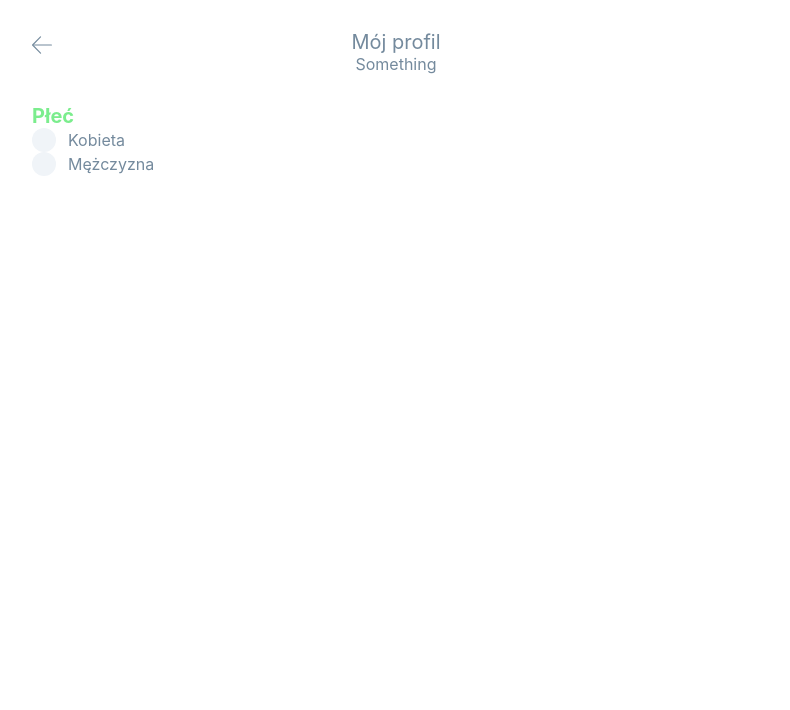
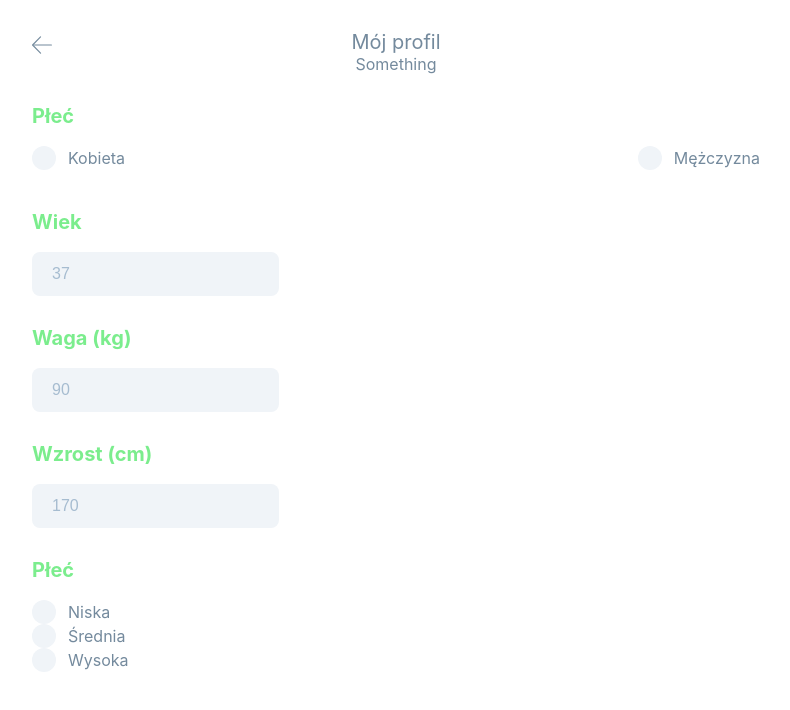
Before and after one commit to KrzysztofBartkiewicz/count-calories-app, a React (Create React App) app: page / in a window 1280 px wide. Shown: the top 710 px of the page, without its empty margins (244-1034 px from the left). Built offline with nearby package versions, Linux system fonts and the light colour scheme; a web font is replaced by a local one.

Commit message:
feat: add custom text input component & pd page styles

```diff
--- /dev/null
+++ b/src/components/custom-text-input/CustomTextInput.jsx
@@ -0,0 +1,11 @@
+import React from 'react';
+
+import './customTextInput.scss';
+
+const customTextInput = ({ type, value }) => {
+  return(
+    <input className="custom-text-input" type={type} value={value} />
+  )
+}
+
+export default customTextInput;
--- /dev/null
+++ b/src/components/custom-text-input/customTextInput.scss
@@ -0,0 +1,8 @@
+.custom-text-input {
+  padding: 1.3rem 2rem;
+  background-color: var(--secondary-color);
+  color: var(--quaternary-color);
+  border: none;
+  border-radius: .8rem;
+  font-size: 1.6rem;
+}
--- a/src/index.scss
+++ b/src/index.scss
@@ -29,5 +29,6 @@ code {
   --primary-color: #7BED8D;
   --secondary-color: #F0F4F8;
   --tertiary-color: #748A9D;
+  --quaternary-color: #A6BCD0;
   --background-color: #fff;
 }
--- a/src/pages/personal-data/PersonalData.jsx
+++ b/src/pages/personal-data/PersonalData.jsx
@@ -2,6 +2,7 @@ import React, { Component, Fragment } from 'react';
 import CustomCheckbox from '../../components/custom-checkbox/CustomCheckbox';
 import Heading from '../../components/custom-heading/Heading';
 import Header from '../../components/header/Header';
+import CustomTextInput from '../../components/custom-text-input/CustomTextInput';
 
 import './personalData.scss';
 
@@ -9,16 +10,48 @@ class PersonalData extends Component {
   render() {
     return (
       <Fragment>
-        <Header mainText={'Mój profil'} subText={'Something'} goBack/>
+        <Header mainText={'Mój profil'} subText={'Something'} goBack />
         <form className="personal-data">
-          <section className="gender">
-            <Heading>Płeć</Heading>
-            <div className="gender__selection">
+          <section className="pd-section">
+            <Heading>{'Płeć'}</Heading>
+            <div className="pd-section__inner pd-section__inner--gender">
               <CustomCheckbox id="female" type="radio" name="gender">
                 {'Kobieta'}
               </CustomCheckbox>
               <CustomCheckbox id="male" type="radio" name="gender">
                 {'Mężczyzna'}
+              </CustomCheckbox>
+            </div>
+          </section>
+          <section className="pd-section">
+            <Heading>{'Wiek'}</Heading>
+            <div className="pd-section__inner">
+              <CustomTextInput type="text" value="37" />
+            </div>
+          </section>
+          <section className="pd-section">
+            <Heading>{'Waga (kg)'}</Heading>
+            <div className="pd-section__inner">
+              <CustomTextInput type="text" value="90" />
+            </div>
+          </section>
+          <section className="pd-section">
+            <Heading>{'Wzrost (cm)'}</Heading>
+            <div className="pd-section__inner">
+              <CustomTextInput type="text" value="170" />
+            </div>
+          </section>
+          <section className="pd-section">
+            <Heading>{'Płeć'}</Heading>
+            <div className="pd-section__inner pd-section__inner--activity">
+              <CustomCheckbox id="low" type="radio" name="activity">
+                {'Niska'}
+              </CustomCheckbox>
+              <CustomCheckbox id="medium" type="radio" name="activity">
+                {'Średnia'}
+              </CustomCheckbox>
+              <CustomCheckbox id="high" type="radio" name="activity">
+                {'Wysoka'}
               </CustomCheckbox>
             </div>
           </section>
--- a/src/pages/personal-data/personalData.scss
+++ b/src/pages/personal-data/personalData.scss
@@ -1,3 +1,20 @@
 .personal-data {
   padding: 0 3.6rem;
 }
+
+.pd-section {
+  margin-bottom: 3rem;
+
+  &:first-child {
+    margin-bottom: 4rem;
+  }
+
+  &__inner {
+    margin-top: 1.8rem;
+
+    &--gender {
+      display: flex;
+      justify-content: space-between;
+    }
+  }
+}
```
